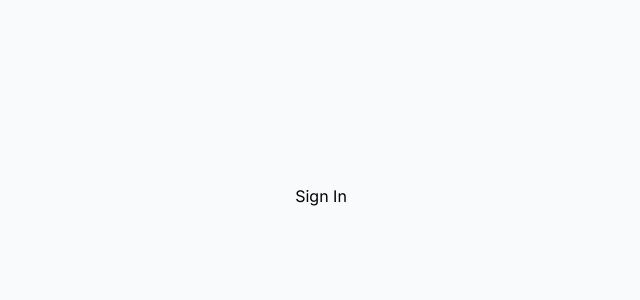
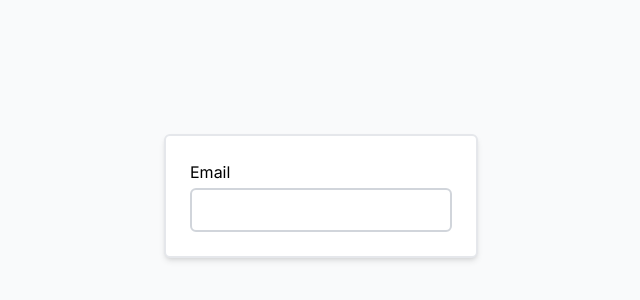
Before and after one commit to FelipeGangrel/clock-in-app, a Next.js app: page /signin in a window 1280 px wide. Shown: the part 204-504 px from the top of the page, without its empty margins (319-959 px from the left). Built offline with nearby package versions, Linux system fonts and the light colour scheme.

Commit message:
Updates the SignIn page

```diff
--- a/src/app/(auth)/signin/page.tsx
+++ b/src/app/(auth)/signin/page.tsx
@@ -1,7 +1,5 @@
+import { SignInForm } from "@/components/pages/sign-in";
+
 export default function SignIn() {
-  return (
-    <main>
-      <h1>Sign In</h1>
-    </main>
-  );
+  return <SignInForm />;
 }
```
